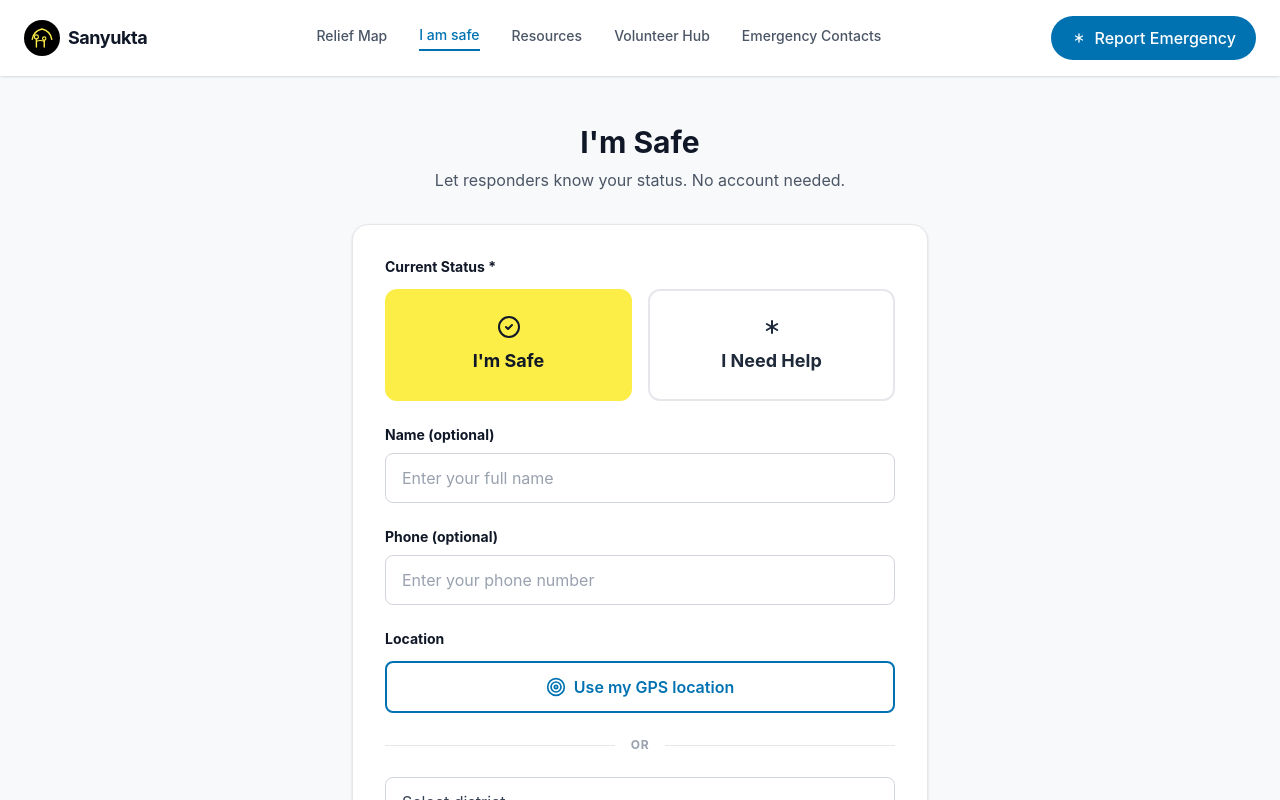
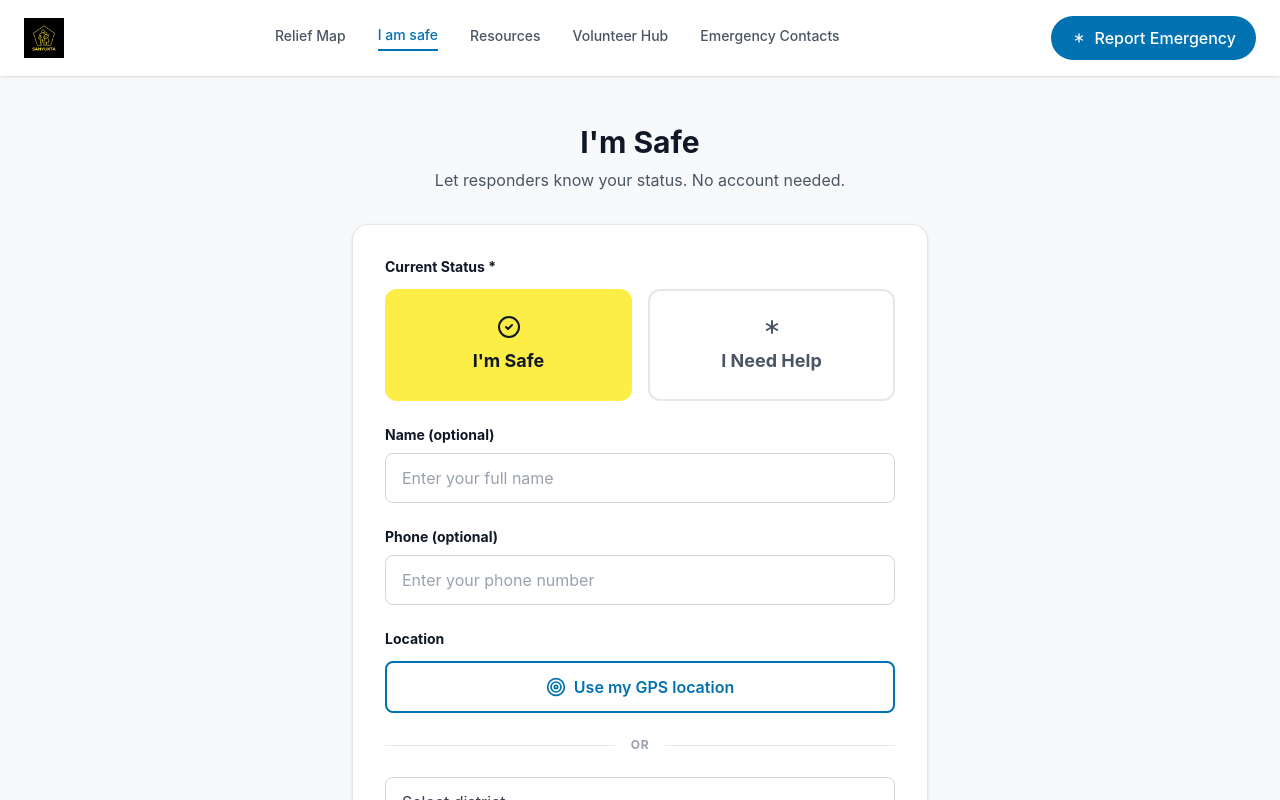
Before and after one commit to heyshubu/CRYSTALS, a Next.js app: page /check-in in a window 1280 px wide. Shown: the top 800 px of the page. Built offline with nearby package versions, Linux system fonts and the light colour scheme.

Commit message:
Add logo image, remove sidebar from home, fix I Need Help color

```diff
--- a/src/app/check-in/page.tsx
+++ b/src/app/check-in/page.tsx
@@ -42,12 +42,13 @@ export default function CheckInPage() {
                   onClick={() => setStatus("help")}
                   className={`flex flex-col items-center justify-center py-6 px-4 rounded-xl border-2 transition-colors ${
                     status === "help"
-                      ? "bg-[#fced47] border-[#fced47] text-gray-900"
+                      ? "text-white border-[#CC79A7]"
                       : "bg-white border-gray-200 text-gray-600 hover:border-gray-300"
                   }`}
+                  style={status === "help" ? { backgroundColor: '#CC79A7' } : {}}
                 >
-                  <Asterisk className="w-6 h-6 mb-2 text-gray-800" />
-                  <span className="font-bold text-lg text-gray-800">I Need Help</span>
+                  <Asterisk className="w-6 h-6 mb-2" />
+                  <span className="font-bold text-lg">I Need Help</span>
                 </button>
               </div>
             </div>
--- a/src/frontend/components/Navbar.tsx
+++ b/src/frontend/components/Navbar.tsx
@@ -1,5 +1,6 @@
 "use client";
 
+import Image from "next/image";
 import Link from "next/link";
 import { usePathname } from "next/navigation";
 import { Asterisk } from "lucide-react";
@@ -10,24 +11,15 @@ export function Navbar() {
   return (
     <nav className="flex items-center justify-between px-6 py-4 bg-white shadow-sm sticky top-0 z-50">
       <div className="flex items-center gap-2">
-        <Link href="/" className="flex items-center gap-2 group" aria-label="Sanyukta Home">
-          <div className="w-9 h-9 bg-black rounded-full flex items-center justify-center shrink-0">
-            <svg viewBox="0 0 100 100" fill="none" xmlns="http://www.w3.org/2000/svg" className="w-7 h-7">
-              {/* House roof */}
-              <path d="M15 55 Q20 25 50 18 Q80 25 85 55" stroke="#FCED47" strokeWidth="5" strokeLinecap="round" fill="none"/>
-              {/* Left person body */}
-              <line x1="30" y1="55" x2="30" y2="82" stroke="#FCED47" strokeWidth="5" strokeLinecap="round"/>
-              {/* Left person head */}
-              <circle cx="30" cy="46" r="7" stroke="#FCED47" strokeWidth="4" fill="none"/>
-              {/* Right person head */}
-              <circle cx="58" cy="52" r="6" stroke="#FCED47" strokeWidth="4" fill="none"/>
-              {/* Right person body */}
-              <line x1="58" y1="58" x2="58" y2="82" stroke="#FCED47" strokeWidth="5" strokeLinecap="round"/>
-              {/* Arm reaching */}
-              <path d="M30 62 Q44 56 58 62" stroke="#FCED47" strokeWidth="4" strokeLinecap="round" fill="none"/>
-            </svg>
+        <Link href="/" aria-label="Sanyukta Home">
+          <div className="w-10 h-10 relative">
+            <Image
+              src="/logo.png"
+              alt="Sanyukta Logo"
+              fill
+              className="object-contain"
+            />
           </div>
-          <span className="text-lg font-bold tracking-tight text-gray-900">Sanyukta</span>
         </Link>
       </div>
 
--- a/src/frontend/layouts/MainLayout.tsx
+++ b/src/frontend/layouts/MainLayout.tsx
@@ -1,6 +1,5 @@
 import React from "react";
 import { Navbar } from "../components/Navbar";
-import { Sidebar } from "../components/Sidebar";
 import { RecentUpdates } from "../components/RecentUpdates";
 import { Footer } from "../components/Footer";
 
@@ -9,15 +8,12 @@ export function MainLayout({ children }: { children: React.ReactNode }) {
     <div className="min-h-screen bg-[#f8f9fa] flex flex-col font-sans">
       <Navbar />
 
-      <main className="flex-1 max-w-[1400px] w-full mx-auto px-6 py-8 flex flex-col lg:flex-row gap-8">
-        <Sidebar />
-
+      <main className="flex-1 max-w-[1200px] w-full mx-auto px-6 py-8 flex flex-col gap-8">
         <div className="flex-1 flex flex-col min-w-0">
-          <div className="bg-white rounded-xl shadow-sm border border-gray-200 overflow-hidden h-[500px] relative">
+          <div className="bg-white rounded-xl shadow-sm border border-gray-200 overflow-hidden h-[520px] relative">
             <div className="absolute top-4 left-4 z-[1000] bg-white/90 px-3 py-1.5 rounded-md shadow-sm text-xs font-bold text-gray-700 tracking-wider">
               MAP DASHBOARD | NEPAL
             </div>
-            {/* The Map component will go here */}
             {children}
           </div>
 
```
Also changed, not shown: public/logo.png (added).
